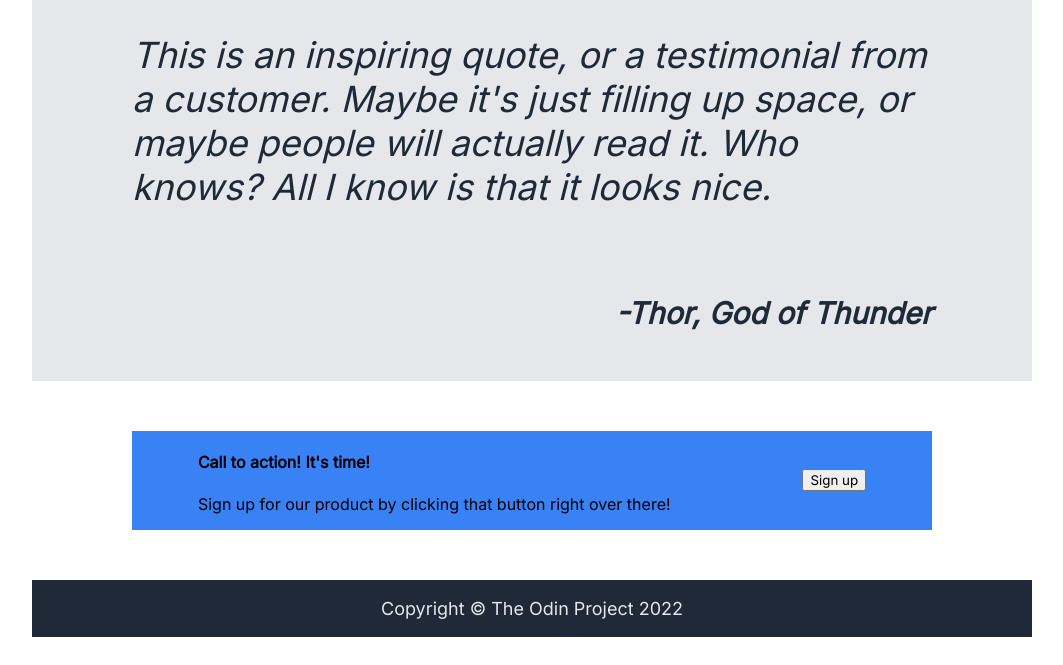
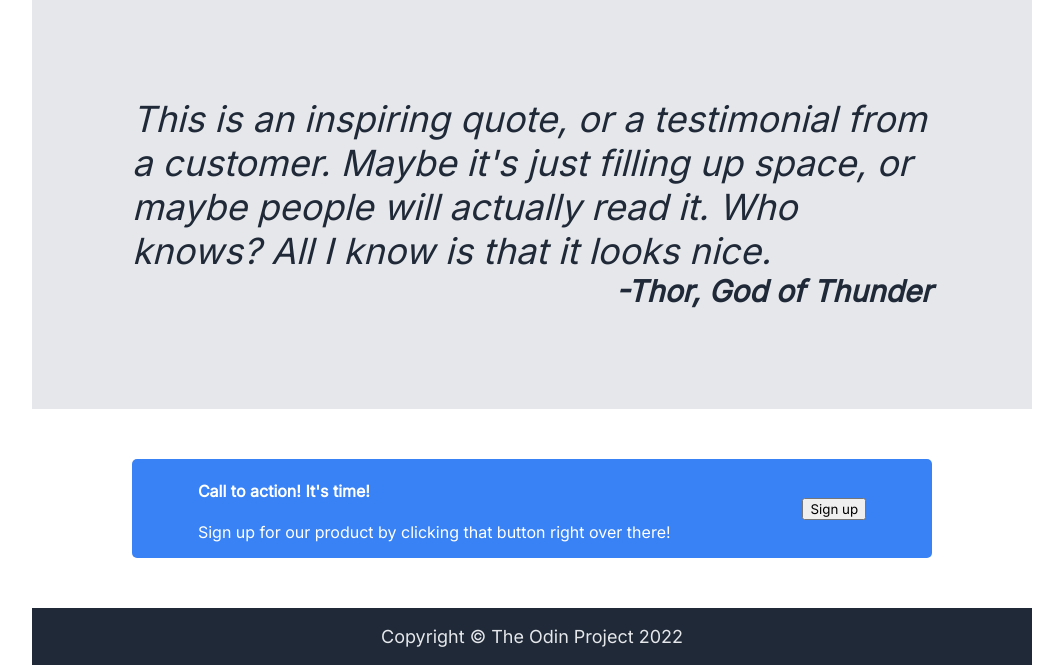
Before and after one commit to dthackray/top-landing-page, a plain HTML site: page index.html in a window 1280 px wide. Shown: the part 756-1421 px from the top of the page, without its empty margins (108-1171 px from the left). Before the commit the page ends 1393 px from the top, so only its background shows below. Drawn offline with Linux system fonts and the light colour scheme.

Commit message:
Fix quote padding

```diff
--- a/styles.css
+++ b/styles.css
@@ -101,6 +101,7 @@ body {
     display: flex;
     flex-direction: column;
     align-items: center;
+    padding: 100px 0;
 }
 
 .quote-section h5 {
@@ -109,6 +110,7 @@ body {
 
 .quote-section p, h5 {
     width: 80%;
+    margin: 0 auto;
 }
 
 
@@ -124,6 +126,8 @@ body {
     margin: 50px auto;
     align-items: center;
     justify-content: space-around;
+    border-radius: 5px;
+    color: white;
 }
 
 .footer-section {
```
